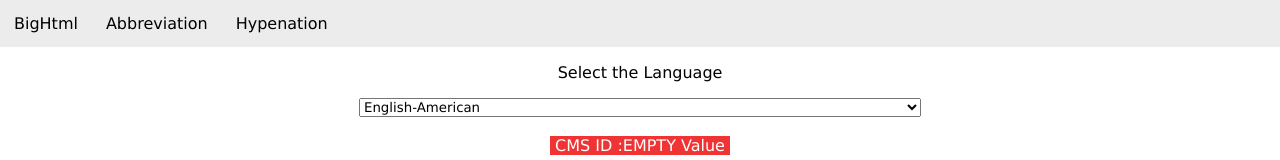
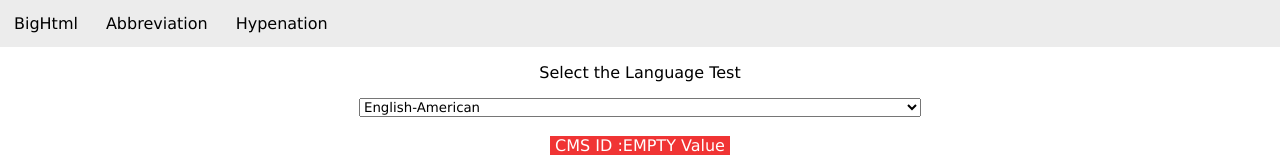
Before and after one commit to trrip/react-monsoon, a React (Create React App) app: page / in a window 1280 px wide. Shown: the top 160 px of the page. Built offline with nearby package versions, Linux system fonts and the light colour scheme.

Commit message:
'Test' word added only for testing purpose

```diff
--- a/src/Components/BigHtml/component/cuttingKeys.js
+++ b/src/Components/BigHtml/component/cuttingKeys.js
@@ -239,7 +239,7 @@ export default class CuttingKeys extends React.Component {
           flex: 1,
           alignItems: "center"
         }}>
-        <p>Select the Language</p>
+        <p>Select the Language Test</p>
         <select onChange={this.changeLanguage} className="browser-default">
           {this.language}
         </select>
```
